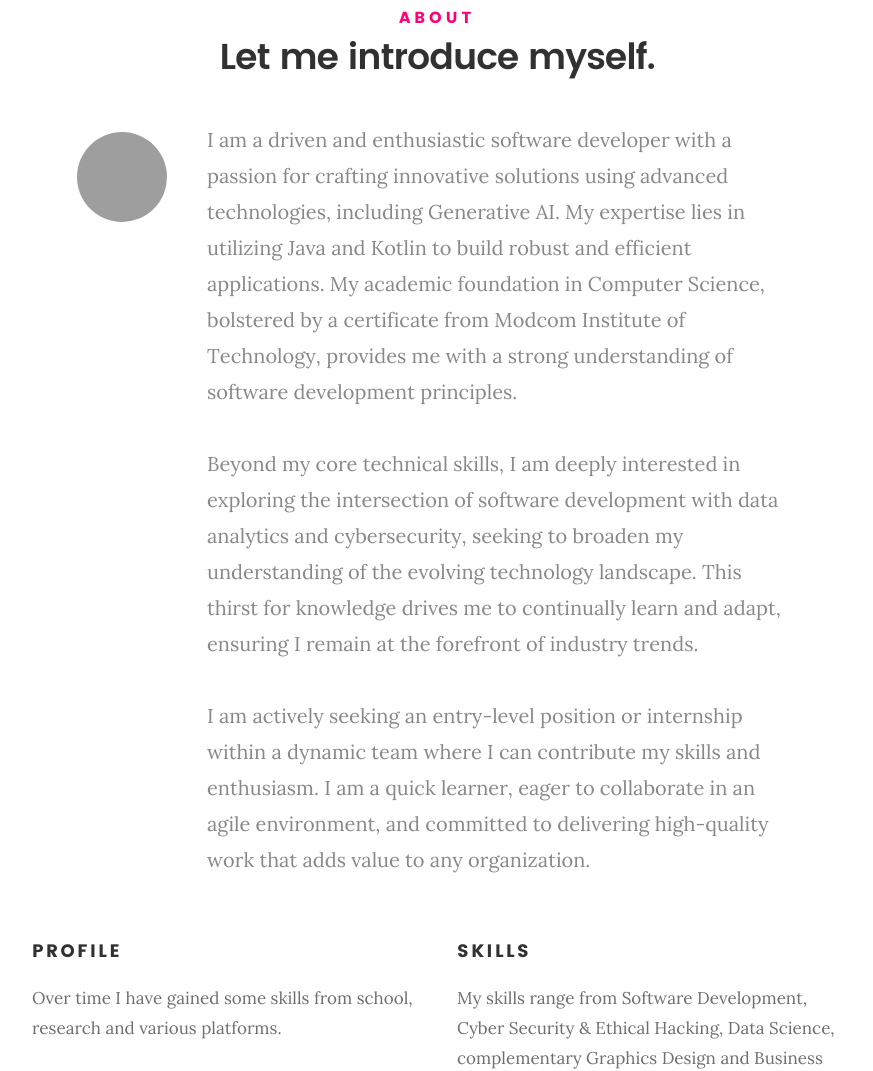
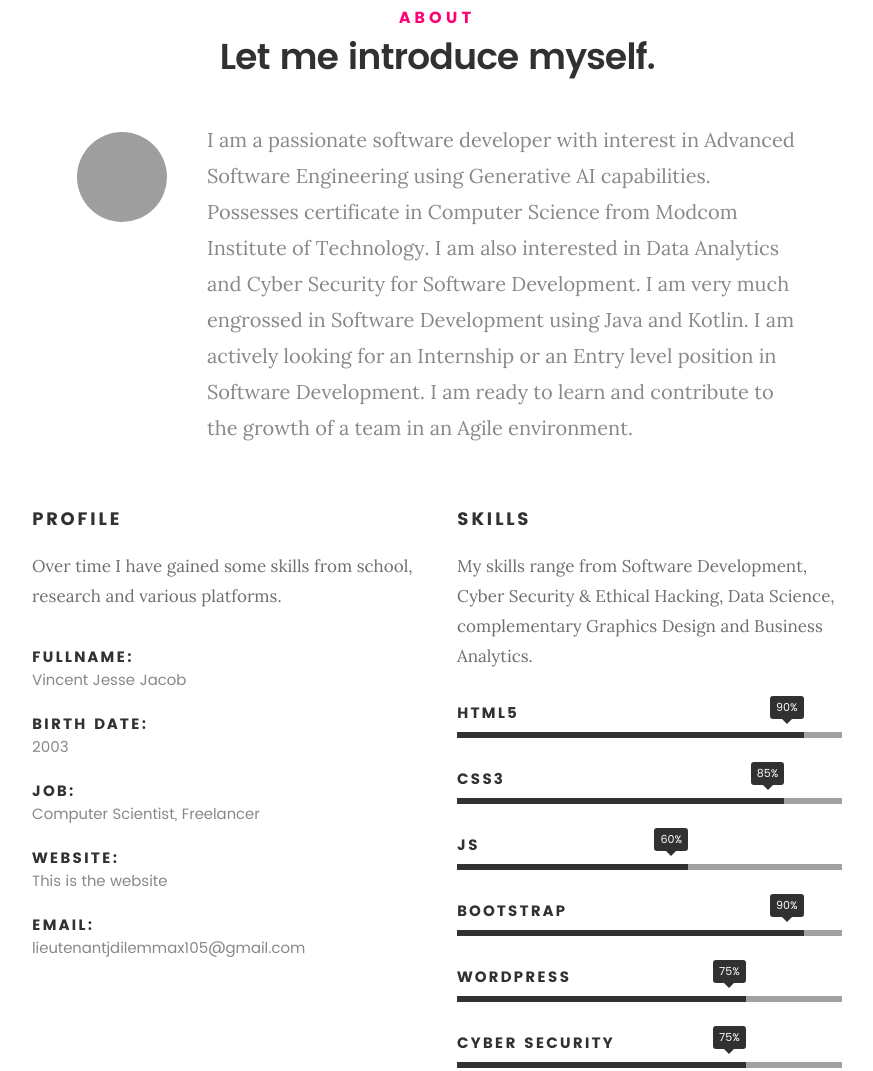
Before and after one commit to JDILEMMAX/JDILEMMAX.github.io, a plain HTML site: page index.html in a window 1280 px wide. Shown: the part 917-1988 px from the top of the page, without its empty margins (203-1076 px from the left). Drawn offline with Linux system fonts and the light colour scheme; grey boxes are pictures that could not be loaded; files whose address does not match are found by name.

Commit message:
index.html

```diff
--- a/index.html
+++ b/index.html
@@ -113,16 +113,11 @@
 
    				<img src="images/dilemma.png" alt="Profile Picture">
 
-   				<p class="lead">I am a driven and enthusiastic software developer with a passion for crafting innovative solutions using advanced technologies,
-					including Generative AI. My expertise lies in utilizing Java and Kotlin to build robust and efficient applications.
-					My academic foundation in Computer Science, bolstered by a certificate from Modcom Institute of Technology,
-					provides me with a strong understanding of software development principles.<br><br>
+   				<p class="lead">I am a passionate software developer with interest in Advanced Software Engineering using Generative AI capabilities.
+					Possesses certificate in Computer Science from Modcom Institute of Technology. I am also interested in Data Analytics and Cyber Security for Software Development.
+					I am very much engrossed in Software Development using Java and Kotlin. I am actively looking for an Internship or an Entry level position in Software Development.
 
-					Beyond my core technical skills, I am deeply interested in exploring the intersection of software development with data analytics and cybersecurity,
-					seeking to broaden my understanding of the evolving technology landscape.
-					This thirst for knowledge drives me to continually learn and adapt, ensuring I remain at the forefront of industry trends. <br><br>
-					I am actively seeking an entry-level position or internship within a dynamic team where I can contribute my skills and enthusiasm. I am a quick learner,
-					eager to collaborate in an agile environment, and committed to delivering high-quality work that adds value to any organization.</p>
+					I am ready to learn and contribute to the growth of a team in an Agile environment.</p>
    			</div>
 
    		</div>
```
